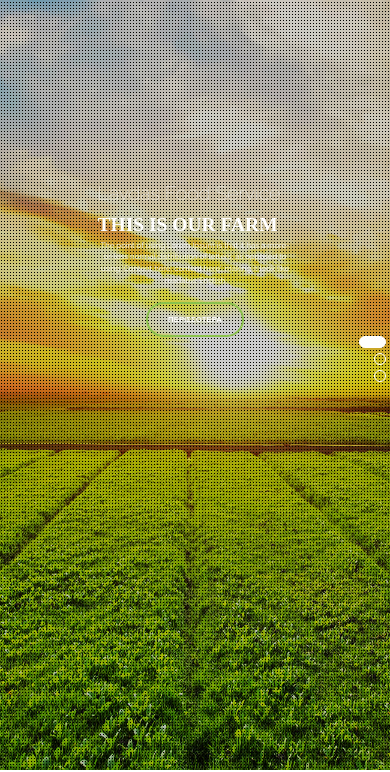
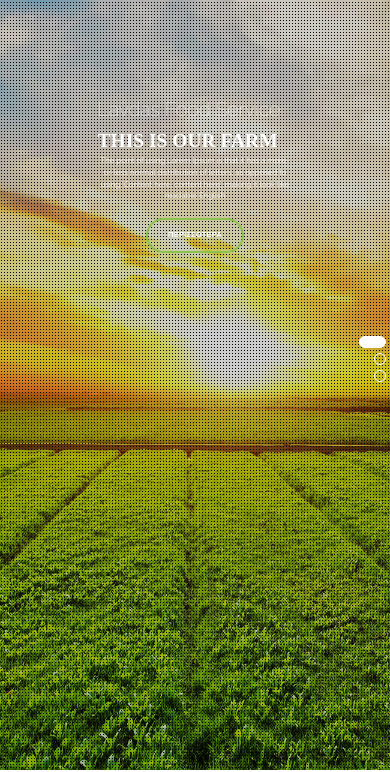
Before and after one commit to nefos/LavdasBeta.github.io, a plain HTML site: page index.html in a window 390 px wide. Shown: the part 74-846 px from the top of the page. Drawn offline with nearby package versions, Linux system fonts and the light colour scheme; some icons are missing; a web font is replaced by a local one.

Commit message:
update responsive

```diff
--- a/css/responsive.css
+++ b/css/responsive.css
@@ -150,7 +150,7 @@
         position:absolute;
         width:50%;
         left:25%;
-        top:calc(100vh - 70%);
+        top:calc(100vh - 80%);
         font-family: Raleway,sans-serif;
     }
 
```
